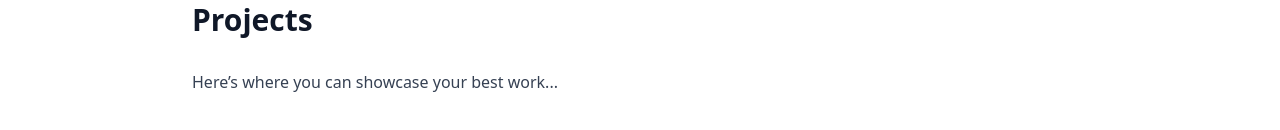
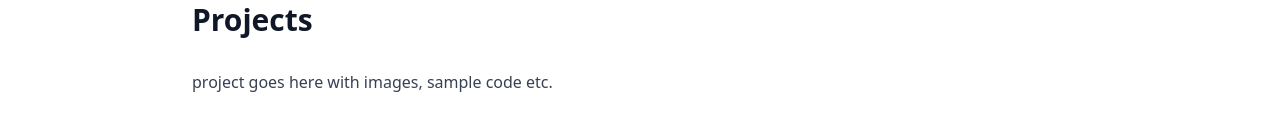
Before and after one commit to 7A1T/my-blog, a Next.js app: page / in a window 1280 px wide. Shown: the part 878-1008 px from the top of the page. Built offline with nearby package versions, Linux system fonts and the light colour scheme.

Commit message:
Update page.tsx

```diff
--- a/src/app/page.tsx
+++ b/src/app/page.tsx
@@ -58,9 +58,8 @@ export default function Home() {
       <section className="bg-white py-20 px-8">
         <div className="max-w-4xl mx-auto">
           <h2 className="text-3xl font-bold mb-8 text-gray-900">Projects</h2>
-          {/* Your project content here */}
           <p className="text-gray-700">
-            Here’s where you can showcase your best work...
+            project goes here with images, sample code etc.
           </p>
         </div>
       </section>
```
